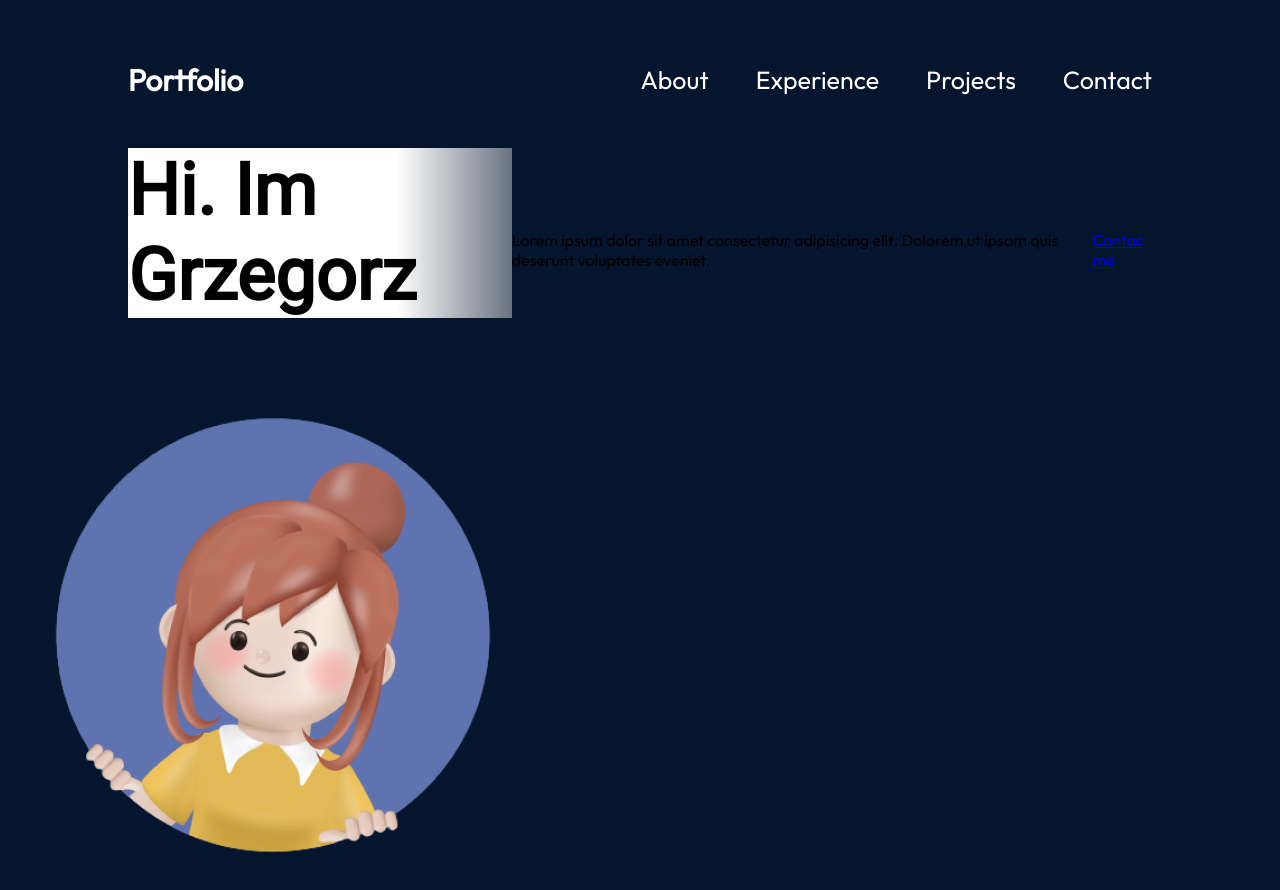
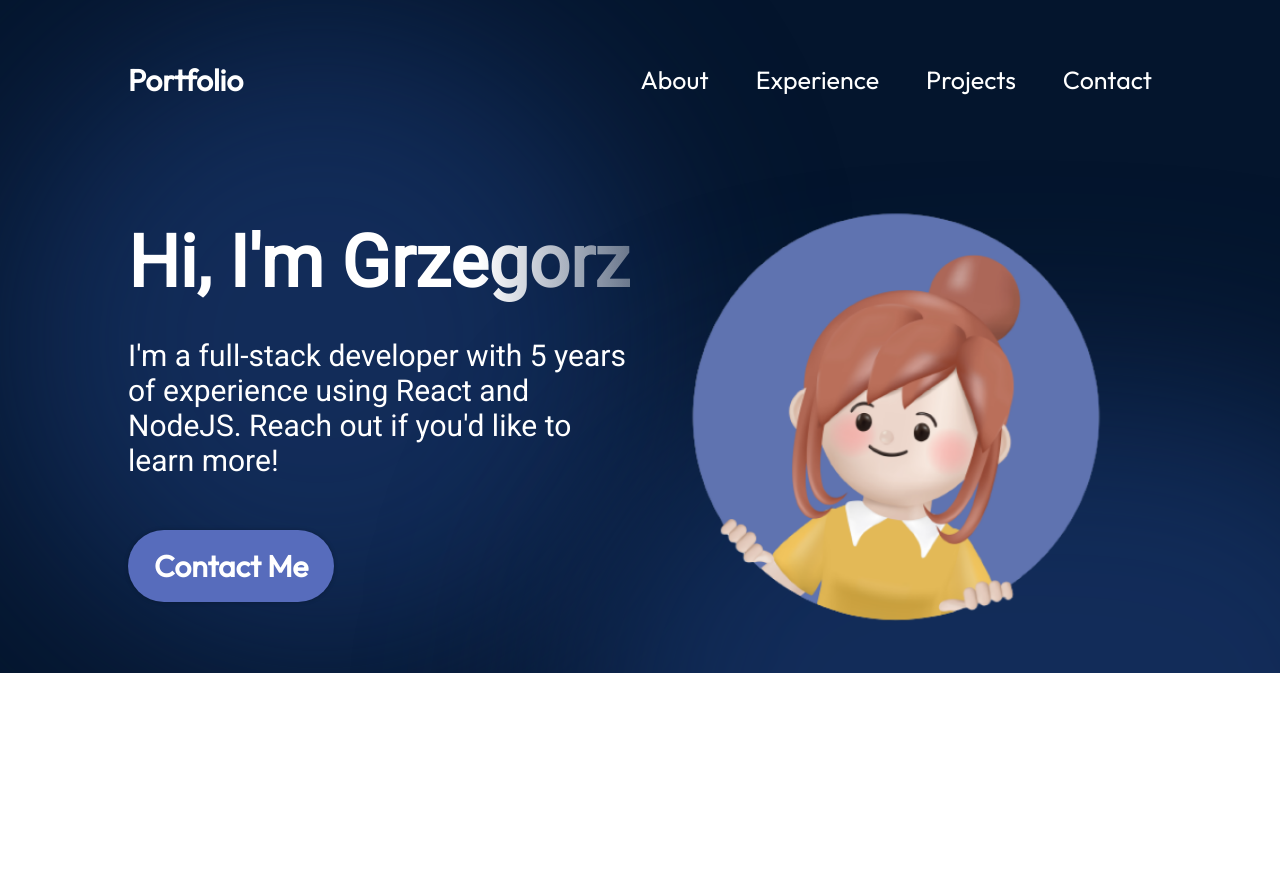
Before and after one commit to GrzegorzKopacki/newPortfolio, a React (Vite) app in the folder newPortfolio/: page / in a window 1280 px wide. Shown: the top 890 px of the page. After the commit the page ends 800 px from the top, so only its background shows below. Built offline with nearby package versions, Linux system fonts and the light colour scheme.

Commit message:
finish the her section

```diff
--- a/newPortfolio/src/App.module.css
+++ b/newPortfolio/src/App.module.css
@@ -1,7 +1,8 @@
 @import "./vars.css";
 
 .App {
-	background-color: var(--color-bg);
-	width: 100%;
-	height: 100%;
+  background-color: var(--color-bg);
+  width: 100%;
+  height: 100%;
+  overflow: hidden;
 }
--- a/newPortfolio/src/components/Hero/Hero.jsx
+++ b/newPortfolio/src/components/Hero/Hero.jsx
@@ -3,15 +3,15 @@
 
 export function Hero() {
 	return (
-		<section>
-			<div className={styles.container}>
-				<h1 className={styles.title}>Hi. Im Grzegorz</h1>
+		<section className={styles.container}>
+			<div className={styles.content}>
+				<h1 className={styles.title}>Hi, I'm Grzegorz</h1>
 				<p className={styles.description}>
-					Lorem ipsum dolor sit amet consectetur adipisicing elit. Dolorem ut
-					ipsam quis deserunt voluptates eveniet.
+					I'm a full-stack developer with 5 years of experience using React and
+					NodeJS. Reach out if you'd like to learn more!
 				</p>
-				<a href="mailto:gkopacki11@gmail.com" className={styles.contactBtn}>
-					Contac me
+				<a href="mailto:myemail@email.com" className={styles.contactBtn}>
+					Contact Me
 				</a>
 			</div>
 			<img src={KOPACKI} alt="" className={styles.heroImg} />
--- a/newPortfolio/src/components/Hero/Hero.module.css
+++ b/newPortfolio/src/components/Hero/Hero.module.css
@@ -29,4 +29,83 @@
 		rgba(255, 255, 255, 1) 70%,
 		rgba(255, 255, 255, 0) 120%
 	);
+	-webkit-text-fill-color: transparent;
+	-webkit-background-clip: text;
 }
+
+.description {
+	font-size: 30px;
+	font-family: var(--font-roboto);
+	margin-bottom: 52px;
+}
+
+.contactBtn {
+	text-decoration: none;
+	background-color: var(--color-primary);
+	color: var(--color-text);
+	border-radius: 100px;
+	font-size: 30px;
+	font-weight: 600;
+	padding: 17px 26px;
+	box-shadow: 0 0 4px 0 rgba(0, 0, 0, 0.25);
+}
+
+.heroImg {
+	width: 50%;
+	z-index: 1;
+
+	animation-name: floating;
+	animation-duration: 3s;
+	animation-iteration-count: infinite;
+	animation-timing-function: ease-in-out;
+}
+
+@keyframes floating {
+	0% {
+		transform: translate(0, 0px);
+	}
+	50% {
+		transform: translate(0, 10px);
+	}
+	100% {
+		transform: translate(0, -0px);
+	}
+}
+
+.topBlur {
+	position: absolute;
+	width: 50vw;
+	height: 50vw;
+	min-width: 350px;
+	min-width: 350px;
+	top: -128px;
+	left: -10vw;
+	border-radius: 764px;
+	background: rgba(25, 55, 109, 0.7);
+	filter: blur(100px);
+	z-index: 0;
+}
+
+.bottomBlur {
+	position: absolute;
+	width: 70vw;
+	height: 50vw;
+	min-width: 350px;
+	min-width: 250px;
+	top: 246px;
+	right: -25vw;
+	border-radius: 764px;
+	background: rgba(25, 55, 109, 0.7);
+	filter: blur(100px);
+	z-index: 0;
+}
+
+@media screen and (max-width: 830px) {
+	.container {
+		flex-direction: column-reverse;
+	}
+
+	.content {
+		align-items: center;
+	}
+}
--- a/newPortfolio/src/components/Navbar/Navbar.module.css
+++ b/newPortfolio/src/components/Navbar/Navbar.module.css
@@ -17,6 +17,10 @@
 	color: var(--color-text);
 }
 
+.menuBtn {
+	display: none;
+}
+
 .menu {
 	display: flex;
 }
@@ -32,12 +36,6 @@
 	color: var(--color-text);
 	text-decoration: none;
 }
-
-.menuBtn {
-	display: none;
-	cursor: pointer;
-}
-
 
 @media screen and (max-width: 830px) {
 	.navbar {
@@ -69,7 +67,7 @@
 		background: rgb(25, 55, 109);
 		background: linear-gradient(
 			0deg,
-			rgb(25, 55, 109, 0.2) 0%,
+			rgba(25, 55, 109, 0.2) 0%,
 			rgba(25, 55, 109, 1) 100%
 		);
 		padding: 24px 33px;
--- a/newPortfolio/src/index.css
+++ b/newPortfolio/src/index.css
@@ -1,6 +1,10 @@
 * {
-    box-sizing: border-box;
-    margin: 0;
-    padding: 0;
-    font-family: "Outfit", Arial, Helvetica, sans-serif;
+	box-sizing: border-box;
+	margin: 0;
+	padding: 0;
+	font-family: "Outfit", Arial, Helvetica, sans-serif;
 }
+
+html {
+	scroll-behavior: smooth;
+}
```
